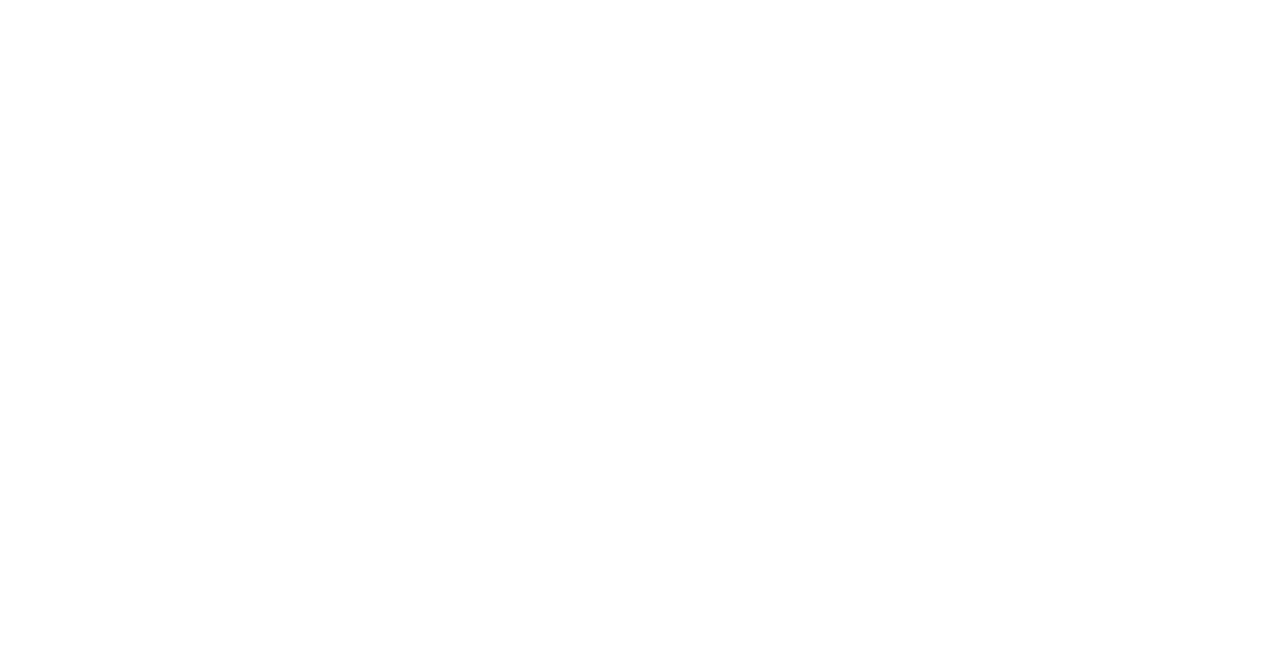
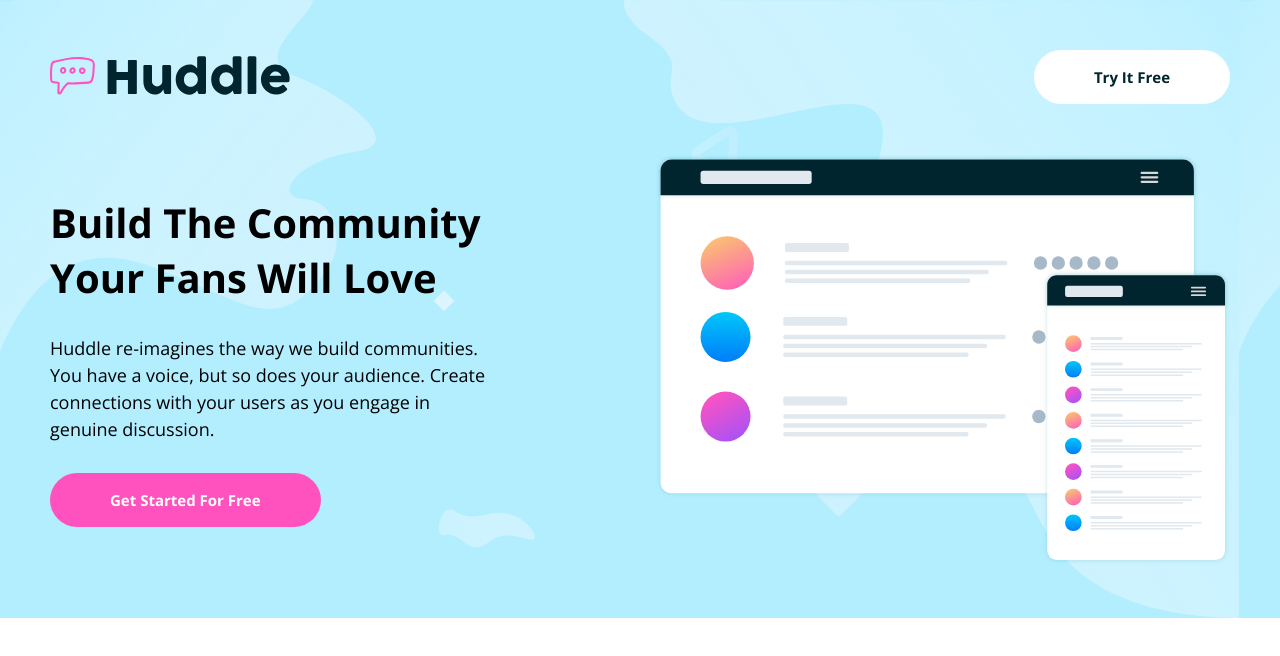
Before and after one commit to StefanKubala/huddle-landing-page-with-alternating-feature-blocks, a plain HTML site: page index.html in a window 1280 px wide. Drawn offline with nearby package versions, Linux system fonts and the light colour scheme.

Commit message:
add header and hero section

```diff
--- a/css/style.css
+++ b/css/style.css
@@ -11,3 +11,90 @@ html {
   font-size: 62.5%;
   font-family: "Open Sans", sans-serif;
 }
+
+.top-section {
+  background-color: #b3eeff;
+  background-image: url(../img/bg-hero-desktop.svg);
+  background-size: contain;
+}
+
+.header-container {
+  display: flex;
+  justify-content: space-between;
+  align-items: center;
+  padding: 5rem 5rem 0 5rem;
+}
+
+.header-btn {
+  text-decoration: none;
+  color: #00252e;
+  background-color: #fff;
+  padding: 1.7rem 6rem;
+  border-radius: 3rem;
+  font-size: 1.5rem;
+  font-weight: 700;
+  transition: all 0.2s;
+}
+
+.header-btn:hover,
+.header-btn:active {
+  background-color: #f2f0f0;
+  scale: 1.05;
+}
+
+.container {
+  max-width: 150rem;
+  margin: 0 auto;
+}
+
+.hero-area {
+  display: flex;
+  gap: 3rem;
+  padding: 5rem;
+}
+
+.hero-left {
+  width: 50%;
+  display: flex;
+  flex-direction: column;
+  justify-content: center;
+}
+
+.main-heading {
+  font-size: 4rem;
+  width: 78%;
+  margin-bottom: 3rem;
+}
+
+.hero-text {
+  font-size: 1.8rem;
+  width: 77%;
+  line-height: 1.5;
+  margin-bottom: 3rem;
+}
+
+.hero-btn {
+  text-decoration: none;
+  color: #fff;
+  background-color: #ff52bf;
+  padding: 1.7rem 6rem;
+  border-radius: 3rem;
+  font-size: 1.5rem;
+  font-weight: 700;
+  width: fit-content;
+  transition: all 0.2s;
+}
+
+.hero-btn:hover,
+.hero-btn:active {
+  scale: 1.05;
+  background-color: #fc87d1;
+}
+
+.hero-right {
+  width: 50%;
+}
+
+.hero-img {
+  width: 100%;
+}
--- a/index.html
+++ b/index.html
@@ -17,7 +17,27 @@
 </head>
 
 <body>
-
+    <section class="top-section">
+        <div class="container">
+            <div class="header-container">
+                <a class="header-logo" href="#"><img src="img/logo.svg" alt="Logo"></a>
+                <a class="header-btn" href="#">Try It Free</a>
+            </div>
+            <div class="hero-area">
+                <div class="hero-left">
+                    <h2 class="main-heading">Build The Community Your Fans Will Love</h2>
+                    <p class="hero-text">Huddle re-imagines the way we build communities. You have a voice, but so does
+                        your audience.
+                        Create
+                        connections with your users as you engage in genuine discussion.</p>
+                    <a class="hero-btn" href="#">Get Started For Free</a>
+                </div>
+                <div class="hero-right">
+                    <img class="hero-img" src="img/illustration-mockups.svg" alt="hero img">
+                </div>
+            </div>
+        </div>
+    </section>
 </body>
 
 </html>
```
